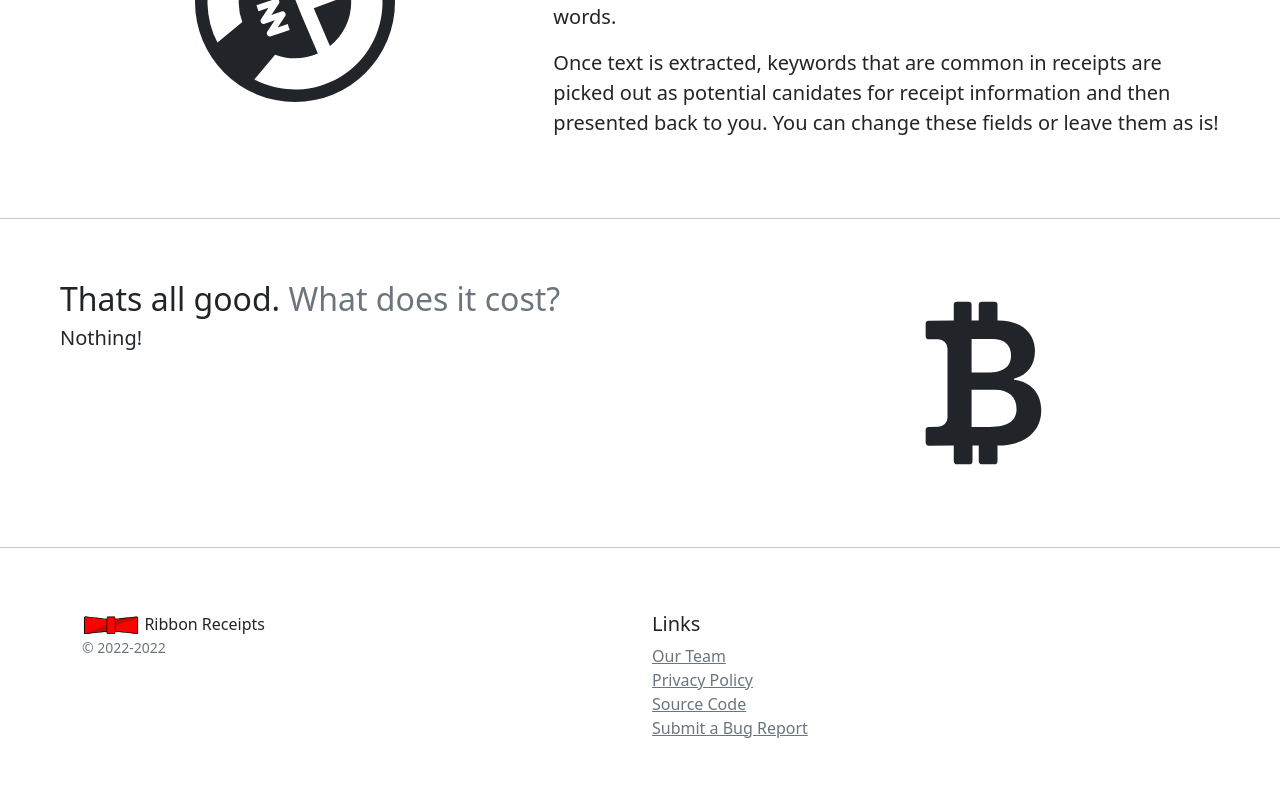
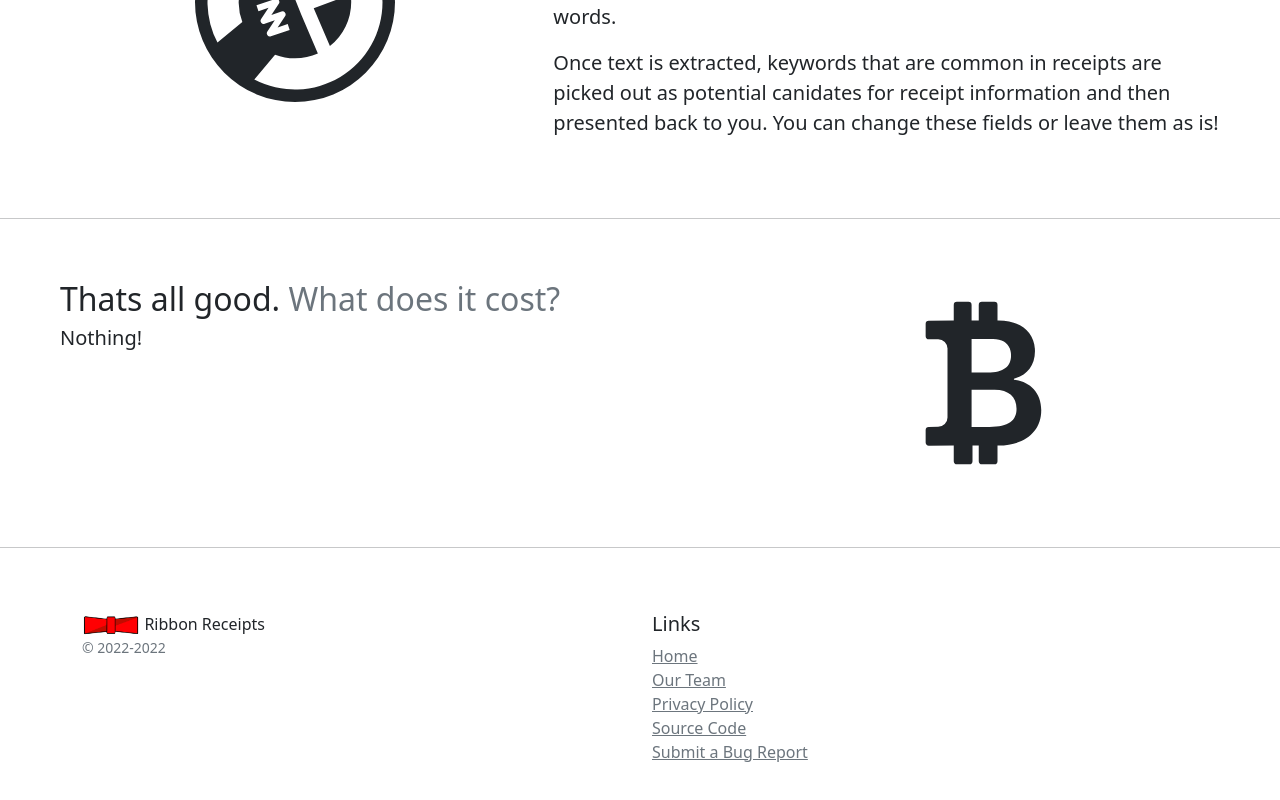
Before and after one commit to jeremyqzt/ribbon-static, a Svelte app: page / in a window 1280 px wide. Shown: the part 923-1723 px from the top of the page. Built offline with nearby package versions, Linux system fonts and the light colour scheme.

Commit message:
more links

```diff
--- a/src/components/Footer.svelte
+++ b/src/components/Footer.svelte
@@ -2,6 +2,10 @@
     import { navigate } from "svelte-navigator";
     const goToTeam = () => {
         navigate("/authors");
+    };
+
+    const goToHome = () => {
+        navigate("/");
     };
 
     const goToPrivacy = () => {
@@ -28,6 +32,12 @@
             <div class="col-6">
                 <h5>Links</h5>
                 <ul class="list-unstyled text-small">
+                    <!-- svelte-ignore a11y-invalid-attribute -->
+                    <li>
+                        <a class="text-muted" on:click={goToHome} href="#"
+                            >Home</a
+                        >
+                    </li>
                     <!-- svelte-ignore a11y-invalid-attribute -->
                     <li>
                         <a class="text-muted" on:click={goToTeam} href="#"
```
